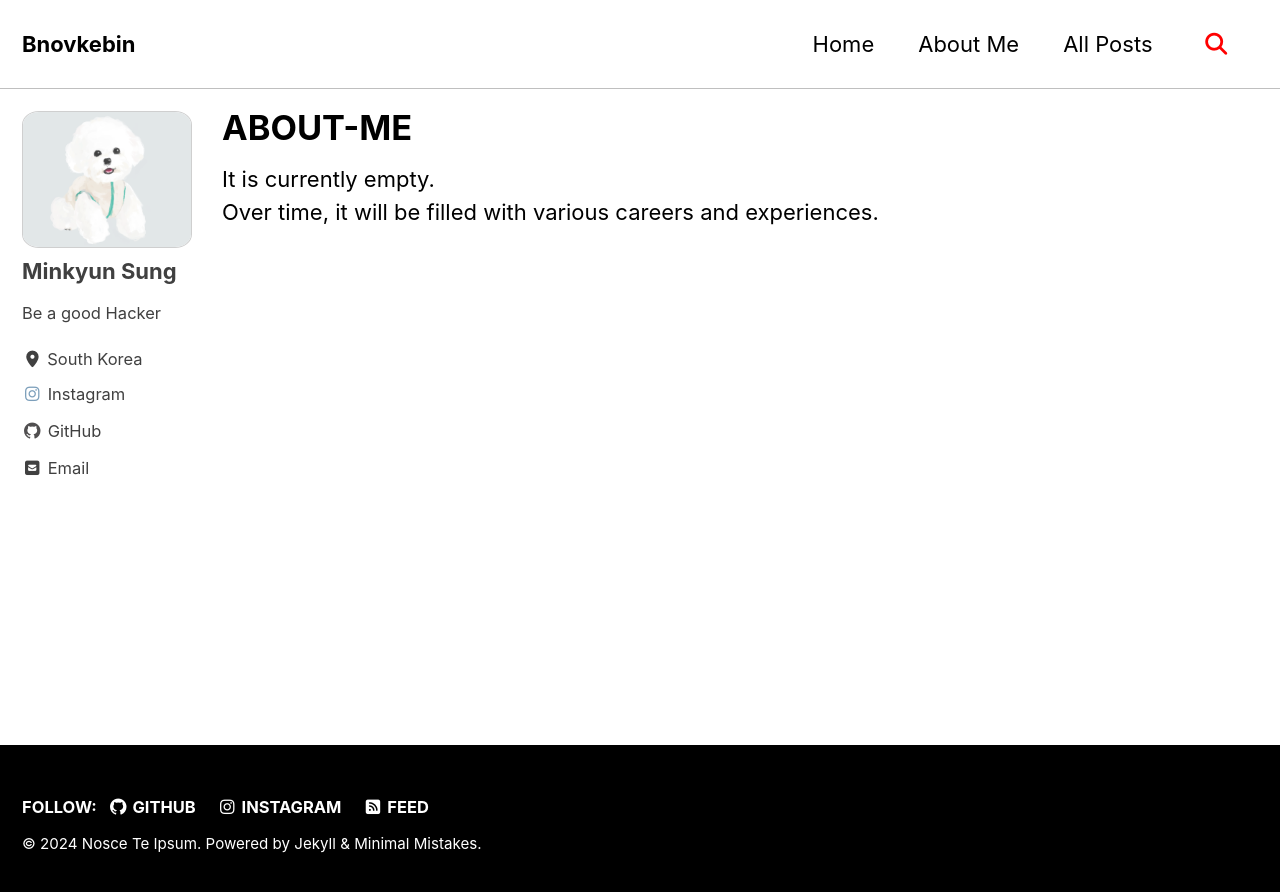
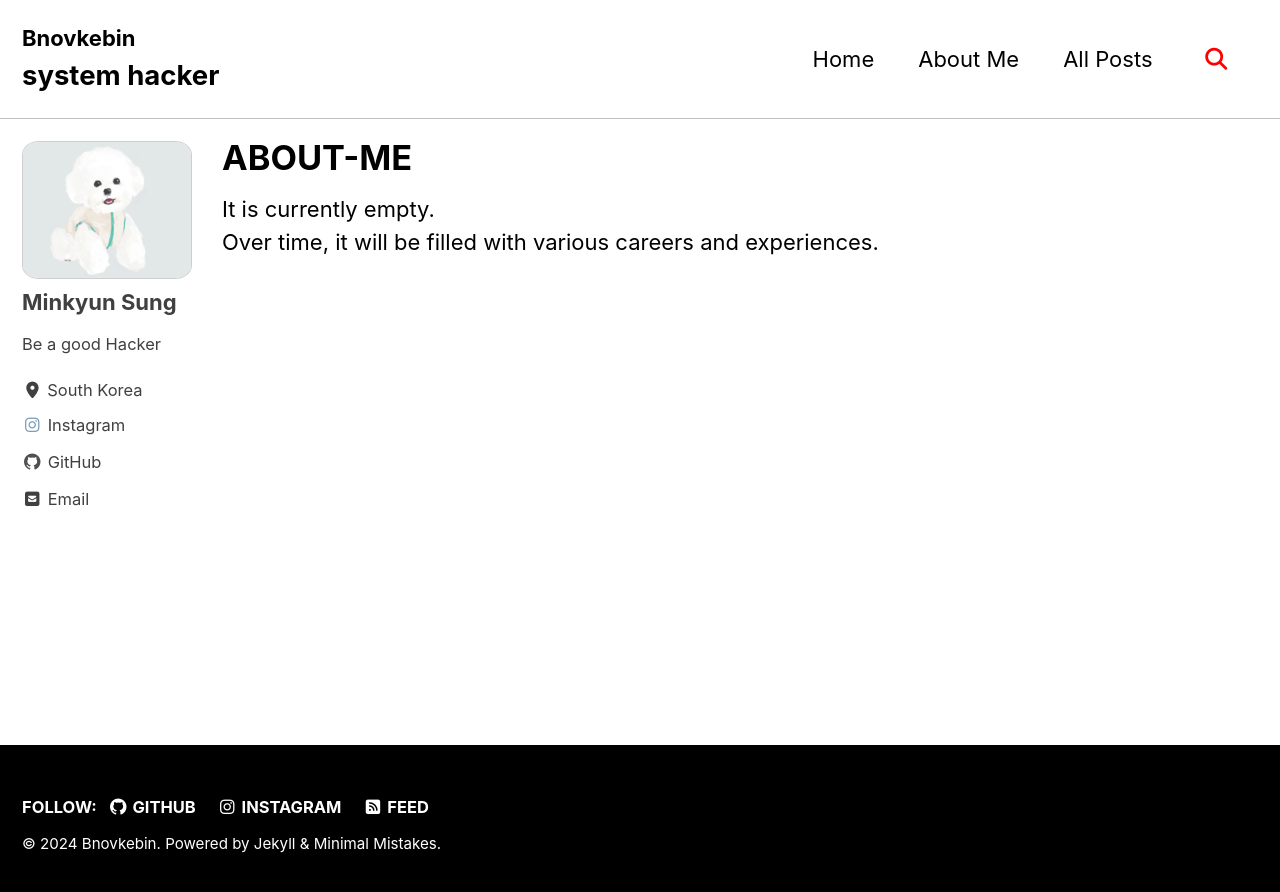
Before and after one commit to bnovkebin/bnovkebin.github.io, a Jekyll site: the page built from _pages/ABOUT-ME.md, in a window 1280 px wide. Shown: the top 892 px of the page. Built offline with Jekyll 4.4.1, drawn with Linux system fonts in a browser that asks for light colours; cached includes are drawn as plain includes.

Commit message:
20240815

```diff
--- a/_config.yml
+++ b/_config.yml
@@ -17,9 +17,9 @@ minimal_mistakes_skin    : "contrast" # "air", "aqua", "contrast", "dark", "dirt
 # Site Settings
 locale                   : "en-US"
 rtl                      : # true, false (default) # turns direction of the page into right to left for RTL languages
-title                    : "Nosce Te Ipsum"
+title                    : "Bnovkebin"
 title_separator          : "-"
-subtitle                 :  # site tagline that appears below site title in masthead
+subtitle                 : "system hacker" # site tagline that appears below site title in masthead
 name                     : "Minkyun Sung"
 description              : "Be a good Hacker"
 url                      : "https://bnovkebin.github.io" # the base hostname & protocol for your site e.g. "https://mmistakes.github.io"
```
